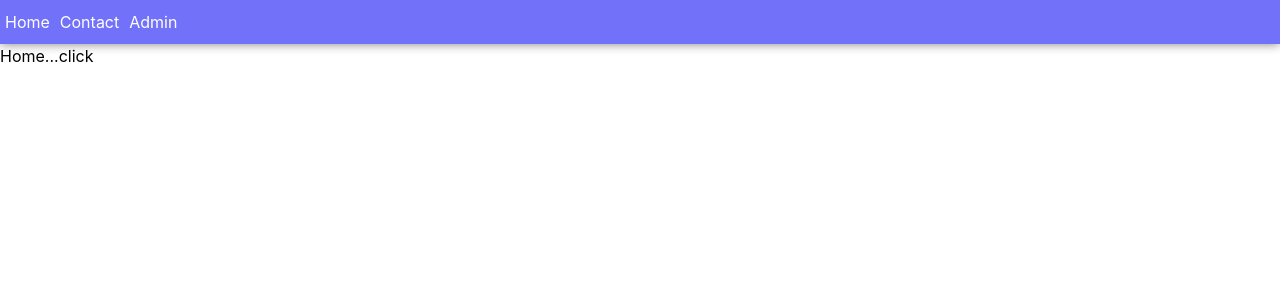
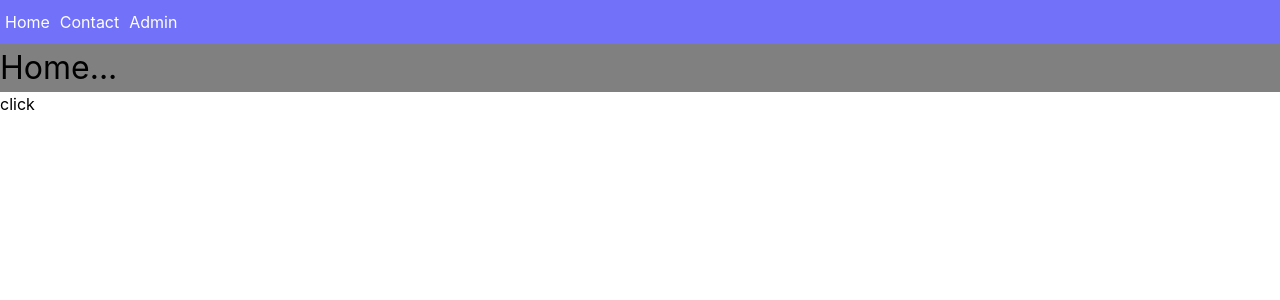
Before and after one commit to acadea/course_react_deep_dive, a React (Vite) app: page /#/ in a window 1280 px wide. Shown: the top 300 px of the page. Built offline with nearby package versions, Linux system fonts and the light colour scheme.

Commit message:
added sass

```diff
--- a/package.json
+++ b/package.json
@@ -10,7 +10,8 @@
   "dependencies": {
     "react": "^18.0.0",
     "react-dom": "^18.0.0",
-    "react-router-dom": "^6.4.0"
+    "react-router-dom": "^6.4.0",
+    "sass": "^1.55.0"
   },
   "devDependencies": {
     "@types/react": "^18.0.0",
--- a/src/pages/Home.jsx
+++ b/src/pages/Home.jsx
@@ -1,8 +1,12 @@
 import React from 'react'
 import { useNavigate } from 'react-router-dom'
 import PublicLayout from '../layouts/public/PublicLayout'
+import css from './Home.module.scss';
 
 export default function Home(props) {
+
+  console.log({css});
+
 
   const navigate = useNavigate();
 
@@ -18,7 +22,10 @@ export default function Home(props) {
 
   return (
     <PublicLayout>
-      Home...
+
+      <div className={css.container}>
+        <h1 className={css.title}>Home...</h1>
+      </div>
 
       <button onClick={onClick}>click</button>
     </PublicLayout>
--- /dev/null
+++ b/src/pages/Home.module.scss
@@ -0,0 +1,7 @@
+.container{
+  background-color: grey;
+
+  .title{
+    font-size: 32px;
+  }
+}
```
Also changed, not shown: 1 other file (tests, documents, lock files or other folders).
